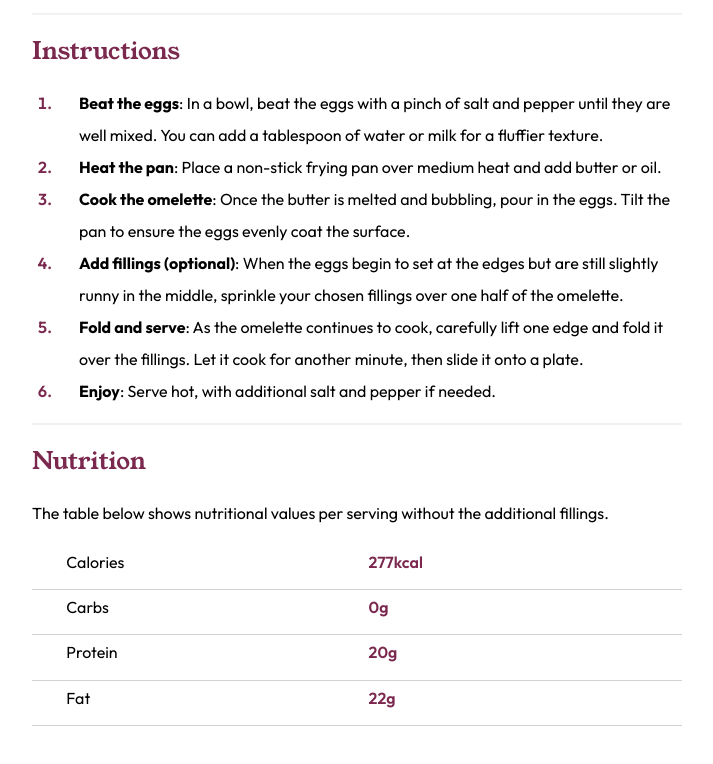
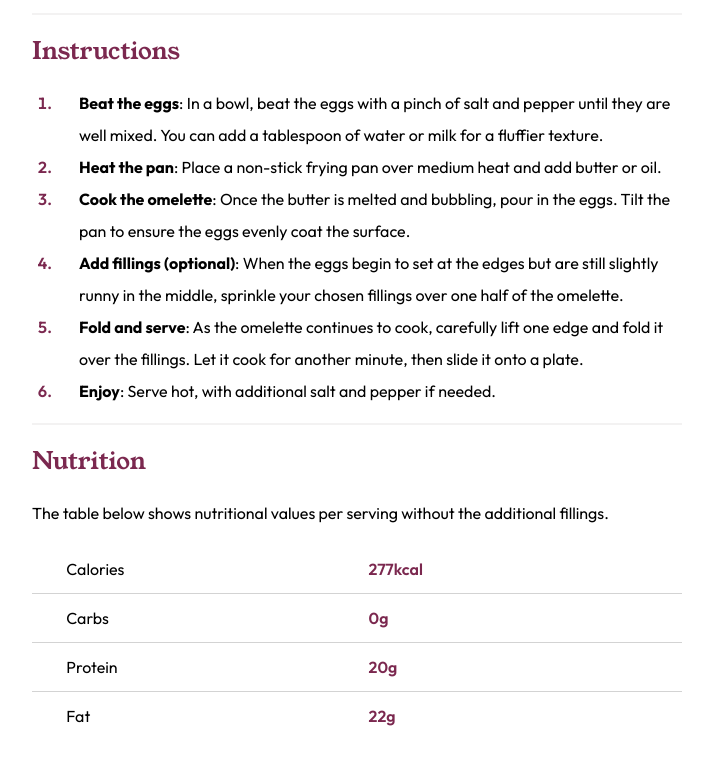
Before and after one commit to RoxySash/Recipe-Page-Challenge, a plain HTML site: page recipe-page-main/index.html in a window 1280 px wide. Shown: the part 1028-1792 px from the top of the page, without its empty margins (283-996 px from the left). Drawn offline with Linux system fonts and the light colour scheme.

Commit message:
Third Commit

```diff
--- a/recipe-page-main/index.html
+++ b/recipe-page-main/index.html
@@ -91,8 +91,8 @@
 </tr>
 
 <tr>
-  <td class="nutrition">Fat</td>
-  <td class="values-nutrition">22g</td>
+  <td style="border-bottom: none;" class="nutrition">Fat</td>
+  <td style="border-bottom: none;" class="values-nutrition">22g</td>
 </tr>
 
 </table>
--- a/recipe-page-main/styles.css
+++ b/recipe-page-main/styles.css
@@ -101,7 +101,8 @@ table {
 }
 
 th,td {
-    padding-bottom: 0.7rem;
+    padding-bottom: 0.5rem;
+    padding-top: 0.5rem;
     border-bottom: 1px solid lightgray;
 }
 
```
Also changed, not shown: 1 other file.
